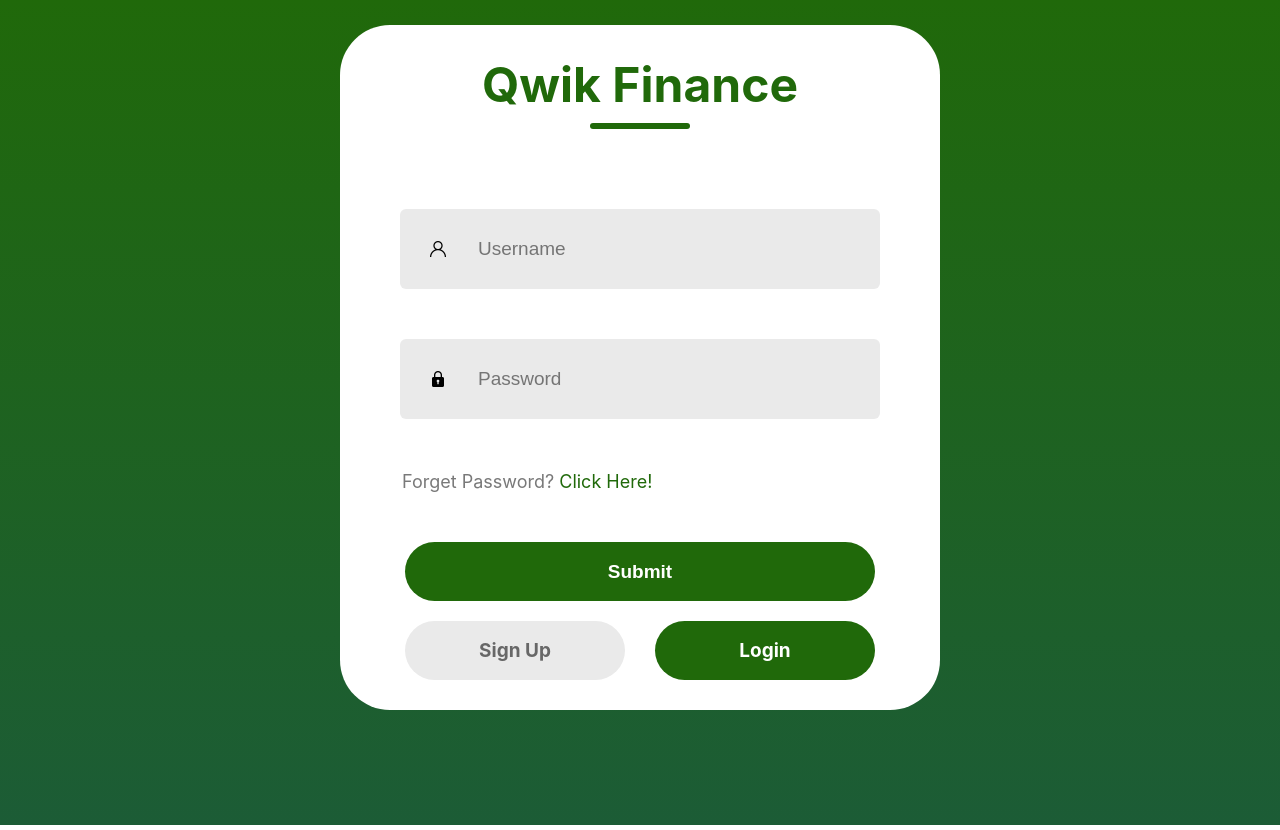
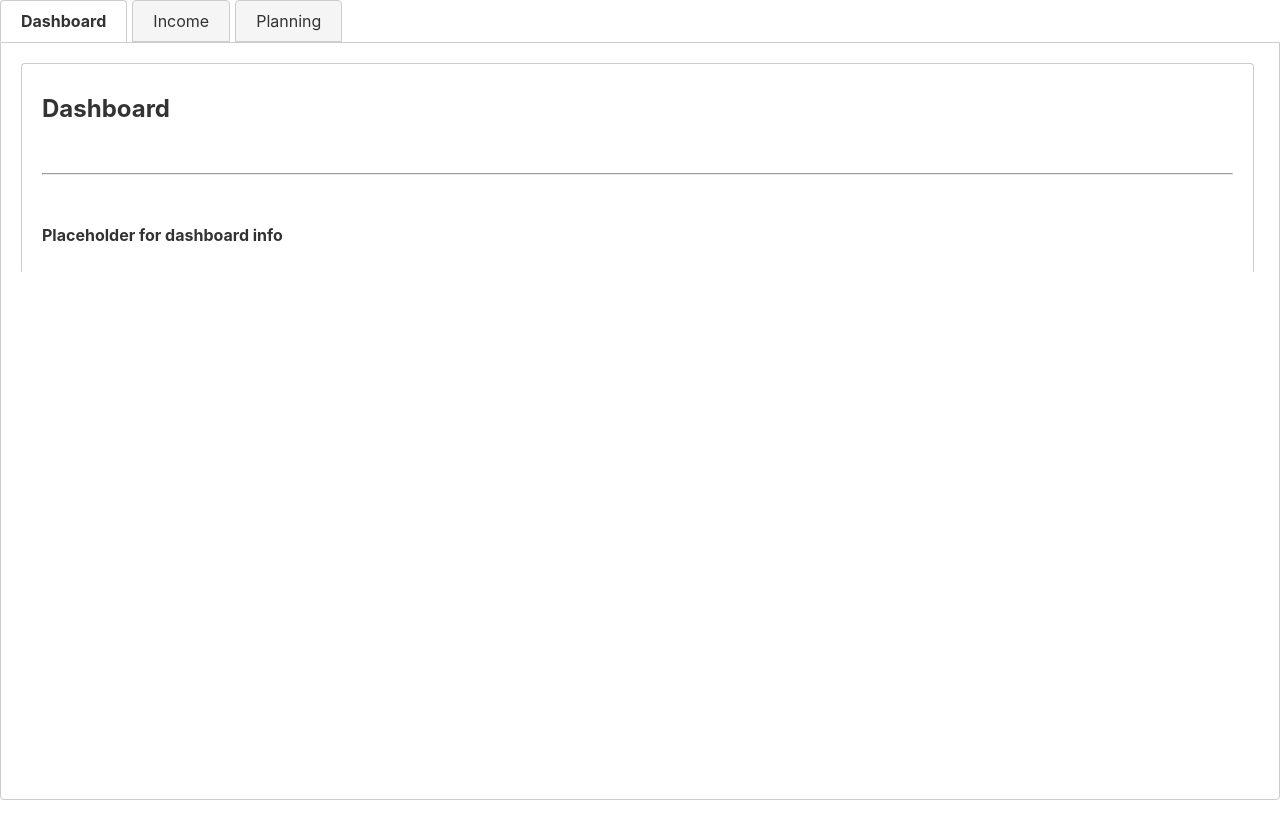
Before and after one commit to jaronlong52/Personal_Finance_App_Capstone, a React (Vite) app: page /dashboard in a window 1280 px wide. Built offline with nearby package versions, Linux system fonts and the light colour scheme; no server answers.

Commit message:
added routes for login and dashboard pages

```diff
--- a/src/App.jsx
+++ b/src/App.jsx
@@ -1,15 +1,13 @@
-import { BrowserRouter, Route, Routes } from 'react-router-dom'
-import Login from './components/login/login'
+import Page_routes from './page_routes';
 import './App.css'
-import React, { useEffect, useState } from 'react'
+import React from 'react'
 
-function App() {
-
+const App = () => {
   return (
     <div>
-      <Login/>
+      <Page_routes/>
     </div>
-  )
+  );
 }
 
 export default App
--- /dev/null
+++ b/src/Page_routes.jsx
@@ -0,0 +1,18 @@
+import { BrowserRouter, Route, Routes } from 'react-router-dom'
+import Login from './components/login/login'
+import Dashboard from './components/dashboard/dashboard'
+
+const Page_routes = () => {
+  return (
+    <div>
+      <BrowserRouter>
+        <Routes>
+          <Route path="/" element={<Login/>}></Route>
+          <Route path="/dashboard" element={<Dashboard/>}></Route>
+        </Routes>
+      </BrowserRouter>
+    </div>
+  )
+}
+
+export default Page_routes
```
Also changed, not shown: src/components/login/login.jsx (+4 -6 lines), src/main.jsx (line endings or trailing spaces).
